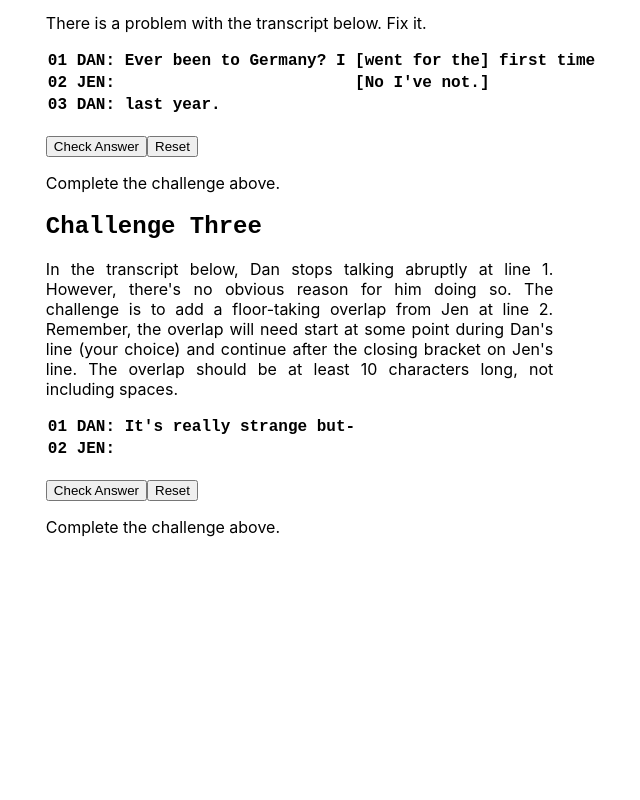
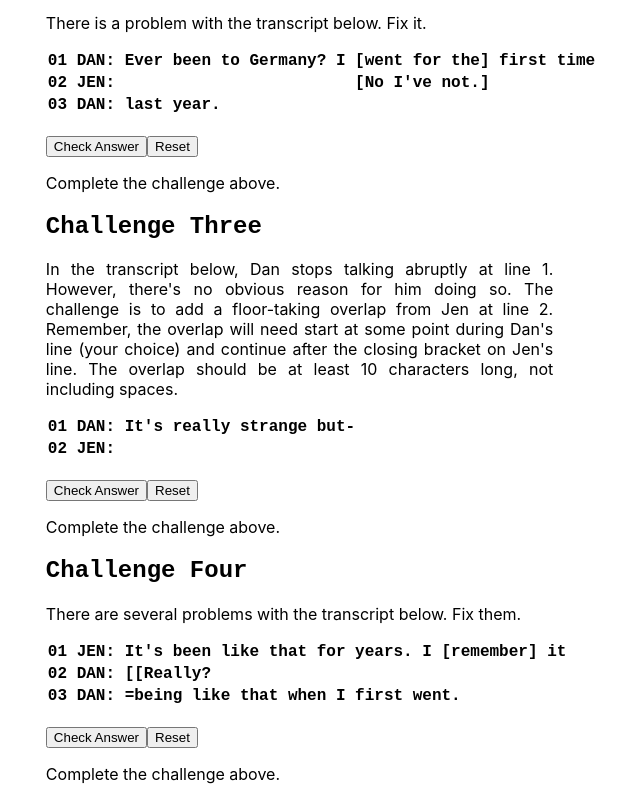
Before and after one commit to joseph-ford10/tutorial, a React (Create React App) app: page /overlap6 in a window 1280 px wide. Shown: the part 618-1418 px from the top of the page, without its empty margins (483-1123 px from the left). Before the commit the page ends 1171 px from the top, so only its background shows below. Built offline with nearby package versions, Linux system fonts and the light colour scheme.

Commit message:
Add challenge four

```diff
--- a/src/Data.js
+++ b/src/Data.js
@@ -155,6 +155,17 @@ const overlap6Data = {
     `01 DAN: It's really strange [but-]`,
     `02 JEN:                     [It i]s. It's strange.`,
   ],
+  challenge4Intro: `There are several problems with the transcript below. Fix them.`,
+  challenge4Text: {
+    1: `01 JEN: It's been like that for years. I [remember] it`,
+    2: `02 DAN: [[Really?`,
+    3: `03 DAN: =being like that when I first went.`,
+  },
+  challenge4Answer: [
+    `01 JEN: It's been like that for years. I [remember] it=`,
+    `02 DAN:                                  [Really? ]`,
+    `03 JEN: =being like that when I first went.`,
+  ],
 }
 
 export { overlap1Data }
--- /dev/null
+++ b/src/FinalChallenge4.js
@@ -0,0 +1,36 @@
+import React from 'react'
+import FinalExercise from './FinalExercise'
+import { overlap6Data as o6Data } from './Data'
+
+const FinalChallenge4 = ({ complete, setComplete }) => {
+  const challenge4Check = (text) => {
+    if (
+      o6Data.challenge4Answer[0] === text[1] &&
+      o6Data.challenge4Answer[1] === text[2].trimEnd() &&
+      o6Data.challenge4Answer[2] === text[3]
+    ) {
+      return 'complete'
+    } else {
+      return `That's not quite right. If you're stuck, you might want to check Overlaps 4.`
+    }
+  }
+
+  return (
+    <>
+      <section>
+        <h2 className="heading">Challenge Four</h2>
+        <p>{o6Data.challenge4Intro}</p>
+        <FinalExercise
+          check={challenge4Check}
+          transcriptText={o6Data.challenge4Text}
+          answer={o6Data.challenge4Answer}
+          challNum={4}
+          complete={complete}
+          setComplete={setComplete}
+        />
+      </section>
+    </>
+  )
+}
+
+export default FinalChallenge4
--- a/src/FinalExercise.js
+++ b/src/FinalExercise.js
@@ -47,6 +47,7 @@ const FinalExercise = ({
       ...text,
       [key]: update,
     }))
+    console.log(text)
   }
 
   const handleSubmit = (e) => {
--- a/src/Overlap6.js
+++ b/src/Overlap6.js
@@ -2,6 +2,7 @@ import React, { useState } from 'react'
 import FinalChallenge1 from './FinalChallenge1'
 import FinalChallenge2 from './FinalChallenge2'
 import FinalChallenge3 from './FinalChallenge3'
+import FinalChallenge4 from './FinalChallenge4'
 import NavList from './NavList'
 
 const Overlap6 = () => {
@@ -20,6 +21,7 @@ const Overlap6 = () => {
         <FinalChallenge1 complete={complete} setComplete={setComplete} />
         <FinalChallenge2 complete={complete} setComplete={setComplete} />
         <FinalChallenge3 complete={complete} setComplete={setComplete} />
+        <FinalChallenge4 complete={complete} setComplete={setComplete} />
       </main>
     </>
   )
```
